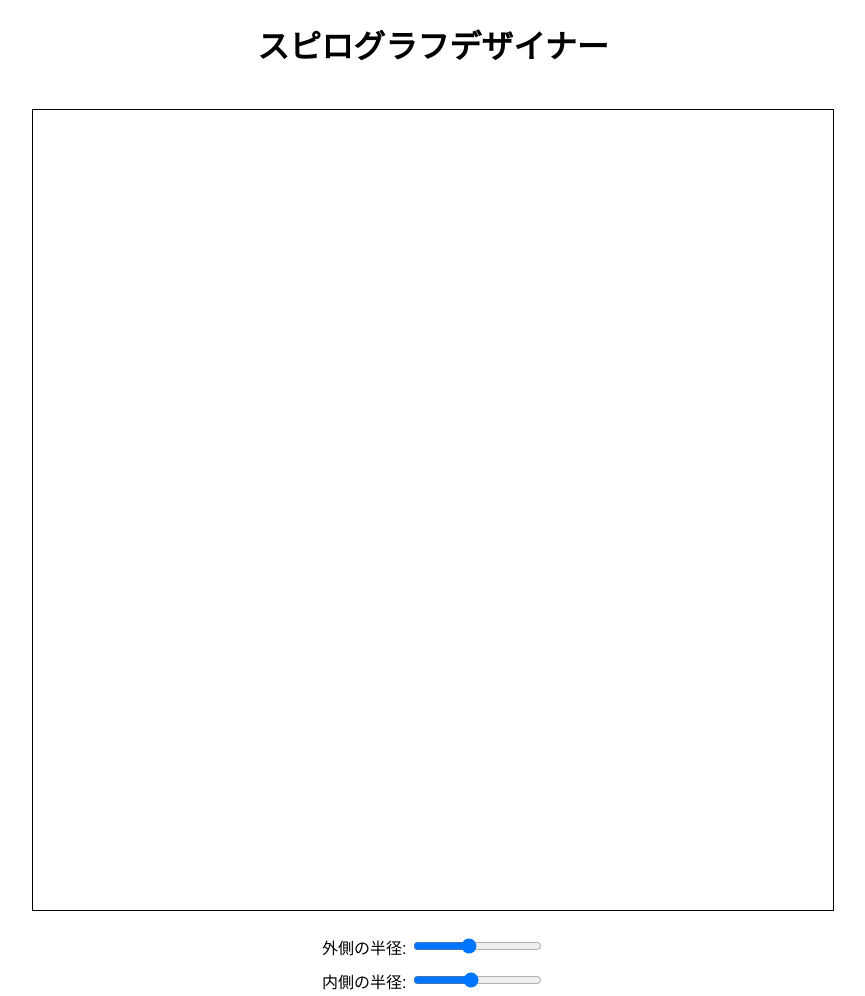
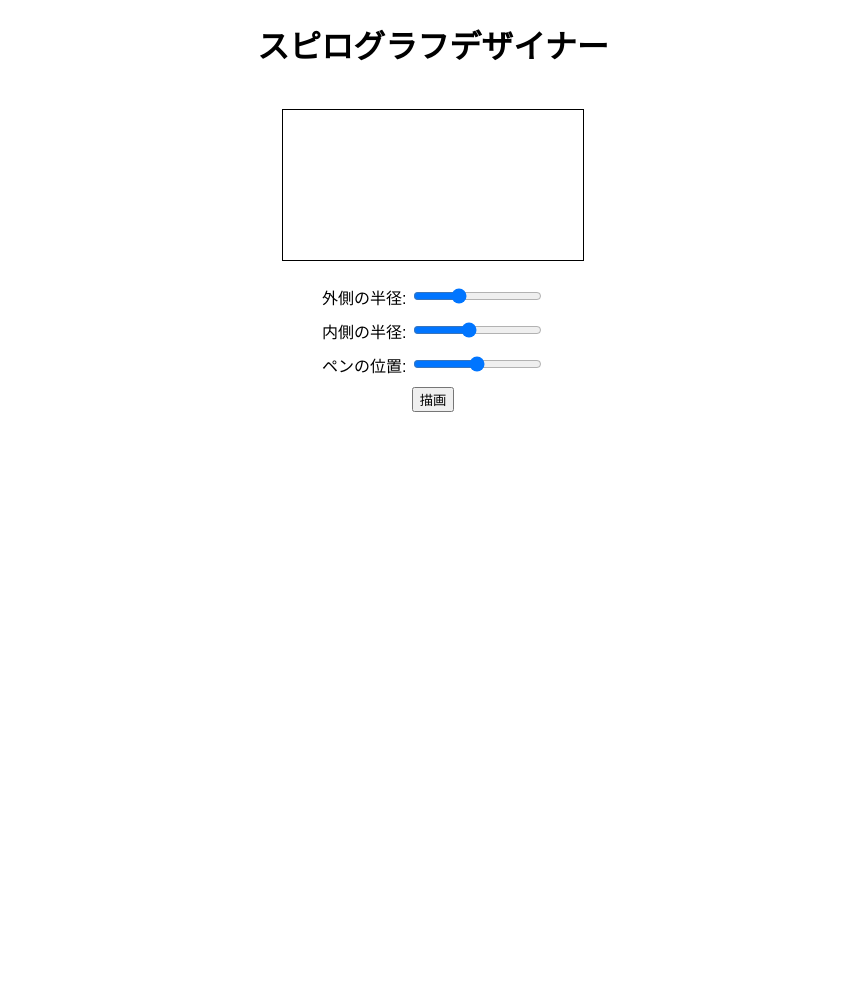
Before and after one commit to alain-black/spirograph-app, a plain HTML site: page index.html in a window 1280 px wide. Shown: the top 996 px of the page, without its empty margins (207-1072 px from the left). After the commit the page ends 800 px from the top, so only its background shows below. Drawn offline with Linux system fonts and the light colour scheme.

Commit message:
Update index.html

```diff
--- a/index.html
+++ b/index.html
@@ -8,15 +8,15 @@
 </head>
 <body>
   <h1>スピログラフデザイナー</h1>
-  <canvas id="spiroCanvas" width="800" height="800"></canvas>
+  <canvas id="spiroCanvas"></canvas>
   <div id="controls">
     <label>
       外側の半径:
-      <input type="range" id="outerRadius" min="50" max="400" value="200">
+      <input type="range" id="outerRadius" min="50" max="200" value="100">
     </label>
     <label>
       内側の半径:
-      <input type="range" id="innerRadius" min="10" max="100" value="50">
+      <input type="range" id="innerRadius" min="10" max="80" value="40">
     </label>
     <label>
       ペンの位置:
```
